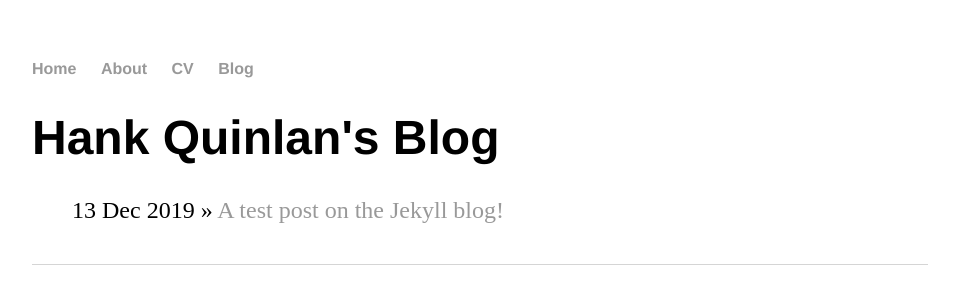
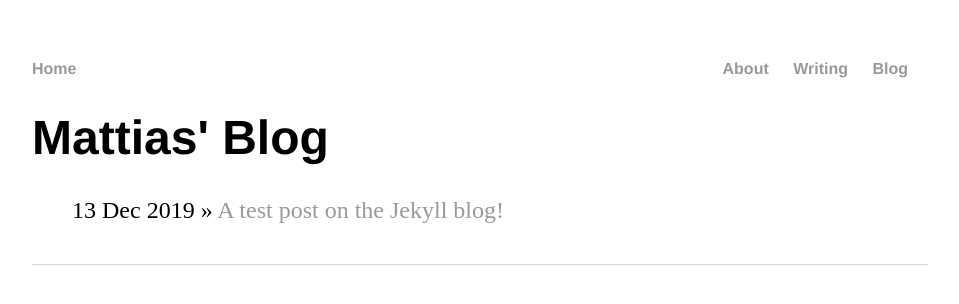
Before and after one commit to tolhurmatt/LuckyRabbi.github.io, a Jekyll site: the page built from blog/index.html, in a window 1280 px wide. Shown: the top 304 px of the page, without its empty margins (160-1119 px from the left). Built offline with Jekyll 4.4.1, drawn with Linux system fonts in a browser that asks for light colours.

Commit message:
updates to heading and file structure

```diff
--- a/_config.yml
+++ b/_config.yml
@@ -1,2 +1,3 @@
 name: Mattias
 markdown: kramdown
+permalink: /blog/:year/:month/:day/:title
--- a/_layouts/default.html
+++ b/_layouts/default.html
@@ -8,9 +8,9 @@
 		<body>
 			<nav>
 	    		<ul>
-	        		<li><a href="/">Home</a></li>
-		        	<li><a href="/about">About</a></li>
-	        		<li><a href="/cv">CV</a></li>
+	        		<li id="l1"><a href="/">Home</a></li>
+		        	<li><a href="/about/about.html">About</a></li>
+		        	<li><a href="/writing/writing.html">Writing</a></li>
 	        		<li><a href="/blog">Blog</a></li>
 	    		</ul>
 			</nav>
--- /dev/null
+++ b/about/about.html
@@ -0,0 +1,4 @@
+---
+layout: post
+title: About Me
+---
--- a/blog/index.html
+++ b/blog/index.html
@@ -1,6 +1,6 @@
 ---
 layout: default
-title: Hank Quinlan's Blog
+title: Mattias' Blog
 ---
 	<h1>{{ page.title }}</h1>
 	<ul class="posts">
--- a/css/main.css
+++ b/css/main.css
@@ -3,6 +3,7 @@ body {
     width: 70%;
 }
 nav ul, footer ul {
+    text-align: right;
     font-family:'Helvetica', 'Arial', 'Sans-Serif';
     padding: 0px;
     list-style: none;
@@ -11,6 +12,9 @@ nav ul, footer ul {
 nav ul li, footer ul li {
     display: inline;
     margin-right: 20px;
+}
+#l1 {
+    float: left;
 }
 a {
     text-decoration: none;
--- /dev/null
+++ b/writing/writing.html
@@ -0,0 +1,4 @@
+---
+layout: post
+title: My Writing
+---
```
